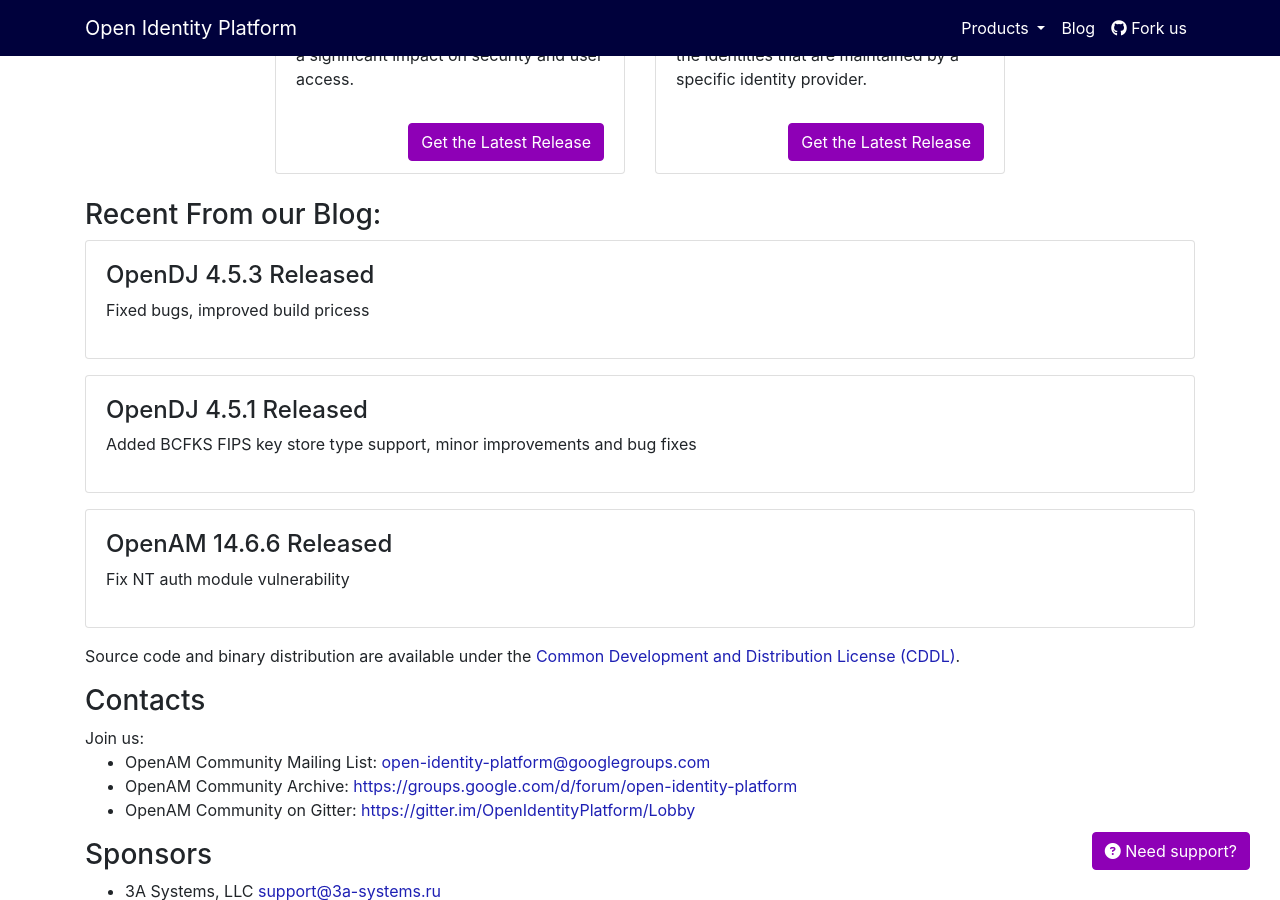
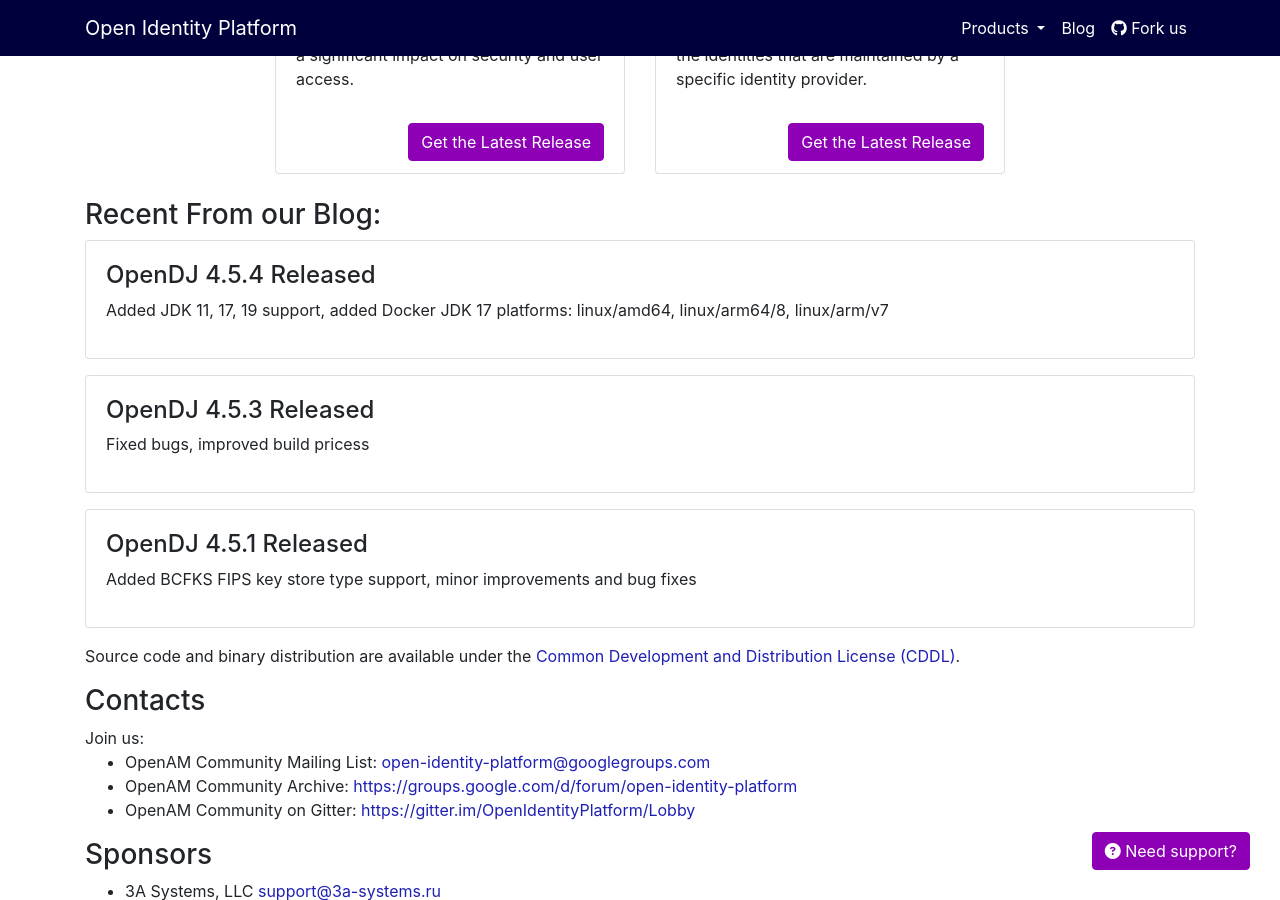
Before and after one commit to OpenIdentityPlatform/OpenIdentityPlatform.org, a Jekyll site: the page built from index.html, in a window 1280 px wide and 900 px high, scrolled down 1665 px. Built offline with Jekyll 4.4.1, drawn with Linux system fonts in a browser that asks for light colours.

Commit message:
OpenDJ 4.5.4 Released (#119)

```diff
--- a/_data/blogposts.yml
+++ b/_data/blogposts.yml
@@ -1,3 +1,7 @@
+-
+  title: 'OpenDJ 4.5.4 Released'
+  link: '/blog/opendj-4-5-4-released'
+  description: 'Added JDK 11, 17, 19 support, added Docker JDK 17 platforms: linux/amd64, linux/arm64/8, linux/arm/v7'
 -
   title: 'OpenDJ 4.5.3 Released'
   link: '/blog/opendj-4-5-3-released'
--- /dev/null
+++ b/blog/opendj-4-5-4-released.md
@@ -0,0 +1,23 @@
+---
+layout: home
+landing-title: "OpenDJ 4.5.4 Released"
+landing-title2: "OpenDJ 4.5.4 Released"
+description: Open Identity Community released OpenDJ v4.5.4
+keywords: 'OpenDJ, Directory Service, Directory Services, LDAP, Open Identity Platform, Docker'
+imageurl: 'opendj-og.png'
+share-buttons: true
+---
+# OpenDJ 4.5.4 Released
+[Download](https://github.com/OpenIdentityPlatform/OpenDJ/releases/tag/4.5.4)
+
+## What's new
+
+### Improvements
+* Added JDK 11, 17, 19 support
+* Added Docker JDK 17 platforms: linux/amd64, linux/arm64/8, linux/arm/v7
+
+Full chageset ([more details](https://github.com/OpenIdentityPlatform/OpenDJ/compare/4.5.3...4.5.4))
+
+## Thanks for the contibutions
+
+<i id="vharseko"><i>1. <a href="https://github.com/vharseko" target="_blank">vharseko</a></i>
```
Also changed, not shown: blog/opendj-4-5-3-released.md (+1 -1 lines).
